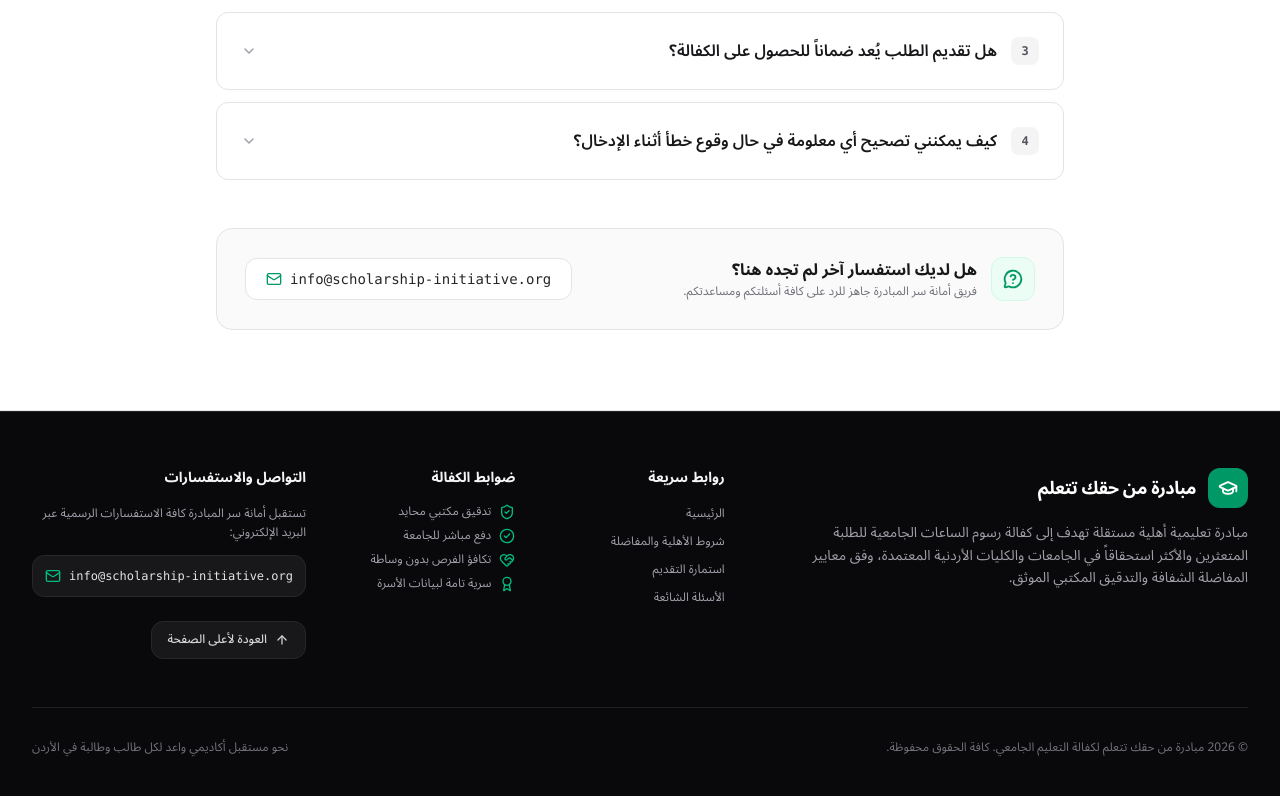
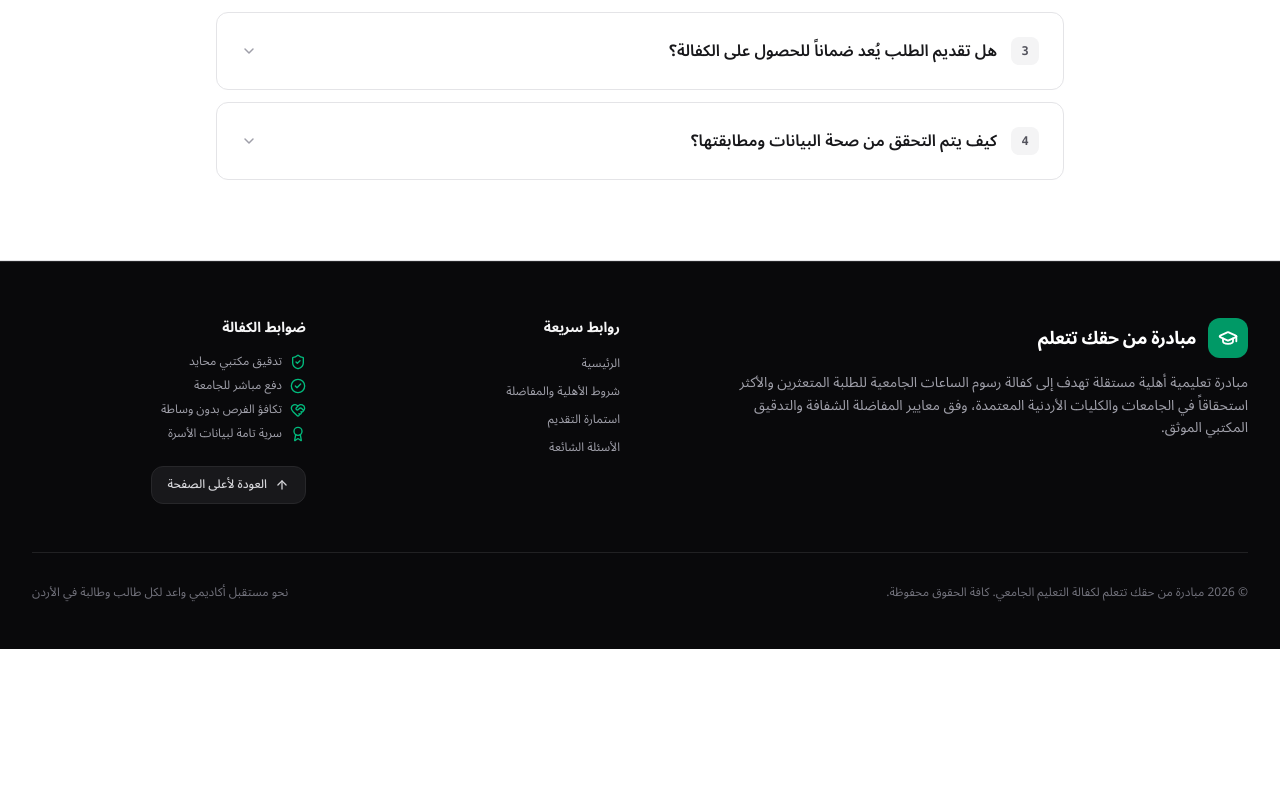
Before and after one commit to weblixjo-byte/dr-ali, a Next.js app: page / in a window 1280 px wide. Shown: the part 3133-3929 px from the top of the page. After the commit the page ends 3782 px from the top, so only its background shows below. Built offline with nearby package versions, Linux system fonts and the light colour scheme; no server answers.

Commit message:
refactor: remove all contact info and email callout banners

```diff
--- a/scripts/cleanup-db-jordan.ts
+++ b/scripts/cleanup-db-jordan.ts
@@ -46,8 +46,8 @@ async function main() {
         valueOrCapDescription: 'تغطية الرسوم الدراسية المعتمدة للفصل الدراسي لكل طالب مستحق وفق قرار اللجنة.',
         targetGroupDescription: 'الطلاب والطالبات المنتظمون في الجامعات والكليات المعتمدة داخل المملكة الأردنية الهاشمية أو المقبلون عليها الذين يواجهون صعوبات مالية.',
         includedInstitutionsDescription: 'الجامعات الرسمية والخاصة وكليات المجتمع المعتمدة داخل المملكة الأردنية الهاشمية.',
-        contactPhone: '+96265000000',
-        contactEmail: 'info@scholarship-initiative.org',
+        contactPhone: '',
+        contactEmail: '',
         updatedAt: new Date(),
       }
     }
--- a/src/components/FaqSection.tsx
+++ b/src/components/FaqSection.tsx
@@ -1,7 +1,7 @@
 'use client';
 
 import React, { useState } from 'react';
-import { ChevronDown, HelpCircle, Mail, MessageCircleQuestion } from 'lucide-react';
+import { ChevronDown } from 'lucide-react';
 
 const faqs = [
   {
@@ -10,15 +10,15 @@ const faqs = [
   },
   {
     q: 'ما هي الخطوات والإجراءات المتبعة بعد تقديم الطلب؟',
-    a: 'تتولى اللجنة التدقيق المكتبي ومطابقة الوثائق الرسمية، والتواصل المباشر مع المرشحين للتحقق من كشوفات الرسوم الجامعية وسجلات الدخل العائلي.',
+    a: 'تتولى اللجنة التدقيق المكتبي ومطابقة الوثائق الرسمية، والتحقق المباشر من كشوفات الرسوم الجامعية وسجلات الدخل العائلي.',
   },
   {
     q: 'هل تقديم الطلب يُعد ضماناً للحصول على الكفالة؟',
     a: 'لا، تقديم الطلب هو خطوة أولى للمفاضلة والتدقيق المكتبي، وتُعتمد القرارات النهائية رسمياً من قبل اللجنة بعد استكمال فحص ومطابقة الوثائق الثبوتية.',
   },
   {
-    q: 'كيف يمكنني تصحيح أي معلومة في حال وقوع خطأ أثناء الإدخال؟',
-    a: 'يمكن للمتقدم التواصل مع أمانة سر المبادرة عبر البريد الإلكتروني الرسمي المعتمد، مع إرفاق الرقم المرجعي للطلب والمستند الرسمي المؤيد للتصحيح المطلوب.',
+    q: 'كيف يتم التحقق من صحة البيانات ومطابقتها؟',
+    a: 'تخضع كافة الطلبات للتدقيق والمطابقة مع الوثائق الرسمية والمؤسسات التعليمية عند دراسة الطلبات، وتتم مراجعة أي مستندات بدقة قبل إصدار قرارات الكفالة النهائية.',
   },
 ];
 
@@ -83,33 +83,6 @@ export default function FaqSection() {
             );
           })}
         </div>
-
-        {/* Need Help Callout Banner */}
-        <div className="mt-8 sm:mt-12 p-5 sm:p-7 rounded-2xl bg-zinc-50 border border-zinc-200 flex flex-col sm:flex-row items-start sm:items-center justify-between gap-4 sm:gap-5 text-right">
-          <div className="flex items-start sm:items-center gap-3 sm:gap-3.5">
-            <div className="w-10 h-10 sm:w-11 sm:h-11 rounded-xl bg-emerald-50 text-emerald-600 border border-emerald-100 flex items-center justify-center shrink-0 mt-0.5 sm:mt-0">
-              <MessageCircleQuestion className="w-5 h-5 stroke-[2.2]" />
-            </div>
-            <div>
-              <h4 className="font-bold text-zinc-900 text-xs sm:text-base">
-                هل لديك استفسار آخر لم تجده هنا؟
-              </h4>
-              <p className="text-[11px] sm:text-xs text-zinc-500 mt-0.5 font-normal">
-                فريق أمانة سر المبادرة جاهز للرد على كافة أسئلتكم ومساعدتكم.
-              </p>
-            </div>
-          </div>
-
-          <a
-            href="mailto:info@scholarship-initiative.org"
-            className="w-full sm:w-auto inline-flex items-center justify-center gap-2 px-5 py-2.5 rounded-xl bg-white hover:bg-zinc-100 text-zinc-800 font-medium text-xs sm:text-sm border border-zinc-200 transition-colors shrink-0"
-            dir="ltr"
-          >
-            <Mail className="w-4 h-4 text-emerald-600 stroke-[2]" />
-            <span className="font-mono text-xs sm:text-sm">info@scholarship-initiative.org</span>
-          </a>
-        </div>
-
       </div>
     </section>
   );
--- a/src/components/Footer.tsx
+++ b/src/components/Footer.tsx
@@ -1,7 +1,7 @@
 'use client';
 
 import React from 'react';
-import { Mail, GraduationCap, ArrowUp, ShieldCheck, HeartHandshake, CheckCircle2, Award } from 'lucide-react';
+import { GraduationCap, ArrowUp, ShieldCheck, HeartHandshake, CheckCircle2, Award } from 'lucide-react';
 
 export default function Footer() {
   const scrollToTop = () => {
@@ -13,8 +13,8 @@ export default function Footer() {
       <div className="max-w-7xl mx-auto px-4 sm:px-6 lg:px-8 pt-10 pb-8 sm:pt-14 sm:pb-12 relative z-10">
         <div className="grid grid-cols-1 md:grid-cols-2 lg:grid-cols-12 gap-8 sm:gap-10 pb-8 sm:pb-12 border-b border-zinc-800/80">
 
-          {/* Column 1: Brand & Mission (5 cols) */}
-          <div className="lg:col-span-5 text-right space-y-3.5">
+          {/* Column 1: Brand & Mission (6 cols) */}
+          <div className="lg:col-span-6 text-right space-y-3.5">
             <div className="flex items-center gap-3">
               <div className="w-9 h-9 sm:w-10 sm:h-10 rounded-xl bg-emerald-600 text-white flex items-center justify-center shrink-0">
                 <GraduationCap className="w-5 h-5 stroke-[2.2]" />
@@ -24,13 +24,13 @@ export default function Footer() {
               </span>
             </div>
 
-            <p className="text-xs sm:text-sm text-zinc-400 leading-relaxed max-w-md font-normal">
+            <p className="text-xs sm:text-sm text-zinc-400 leading-relaxed max-w-lg font-normal">
               مبادرة تعليمية أهلية مستقلة تهدف إلى كفالة رسوم الساعات الجامعية للطلبة المتعثرين والأكثر استحقاقاً في الجامعات والكليات الأردنية المعتمدة، وفق معايير المفاضلة الشفافة والتدقيق المكتبي الموثق.
             </p>
           </div>
 
-          {/* Column 2: Quick Links (2 cols) */}
-          <div className="lg:col-span-2 text-right">
+          {/* Column 2: Quick Links (3 cols) */}
+          <div className="lg:col-span-3 text-right">
             <h4 className="font-bold text-sm text-zinc-100 mb-3.5 sm:mb-4">
               روابط سريعة
             </h4>
@@ -50,8 +50,9 @@ export default function Footer() {
             </ul>
           </div>
 
-          {/* Column 3: Trust Standards (2 cols) */}
-          <div className="lg:col-span-2 text-right">
+          {/* Column 3: Trust Standards & Back-to-Top (3 cols) */}
+          <div className="lg:col-span-3 text-right flex flex-col justify-between">
+            <div>
               <h4 className="font-bold text-sm text-zinc-100 mb-3.5 sm:mb-4">
                 ضوابط الكفالة
               </h4>
@@ -73,25 +74,6 @@ export default function Footer() {
                   <span>سرية تامة لبيانات الأسرة</span>
                 </li>
               </ul>
-          </div>
-
-          {/* Column 4: Contact & Back-to-Top (3 cols) */}
-          <div className="lg:col-span-3 text-right flex flex-col justify-between">
-            <div>
-              <h4 className="font-bold text-sm text-zinc-100 mb-3.5 sm:mb-4">
-                التواصل والاستفسارات
-              </h4>
-              <p className="text-xs text-zinc-400 leading-relaxed mb-3 font-normal">
-                تستقبل أمانة سر المبادرة كافة الاستفسارات الرسمية عبر البريد الإلكتروني:
-              </p>
-              <a
-                href="mailto:info@scholarship-initiative.org"
-                className="inline-flex items-center gap-2 p-3 rounded-xl bg-zinc-900 text-zinc-200 border border-zinc-800 hover:border-zinc-700 transition-colors text-xs font-normal w-full"
-                dir="ltr"
-              >
-                <Mail className="w-4 h-4 text-emerald-500 shrink-0 stroke-[2]" />
-                <span className="font-mono text-xs truncate">info@scholarship-initiative.org</span>
-              </a>
             </div>
 
             <div className="pt-5 sm:pt-6">
--- a/src/lib/db.ts
+++ b/src/lib/db.ts
@@ -160,8 +160,8 @@ export async function ensureDatabaseIndexes(): Promise<void> {
           'الطلاب والطالبات المنتظمون في الجامعات والكليات المعتمدة الذين يواجهون صعوبات مالية حقيقية تهدد استمرار دراستهم.',
         includedInstitutionsDescription:
           'الجامعات الرسمية والخاصة وكليات المجتمع المعتمدة داخل المملكة الأردنية الهاشمية.',
-        contactEmail: 'info@scholarship-initiative.org',
-        contactPhone: '+96265000000',
+        contactEmail: '',
+        contactPhone: '',
         privacyPolicySummary:
           'تُستخدم البيانات المدخلة حصرًا لأغراض التدقيق والمفاضلة الاقتصادية بواسطة لجنة المنح، ولا يتم مشاركتها أو نشرها للعامة.',
         updatedAt: new Date(),
```
Lines whose indentation alone changed are shown as unchanged.
